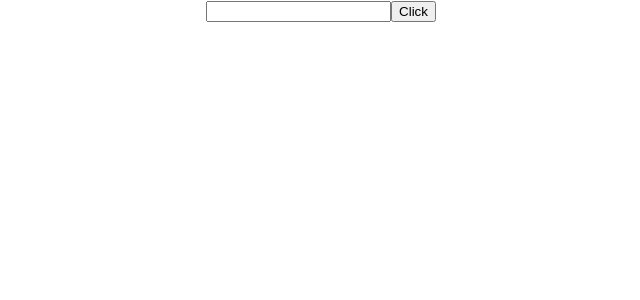
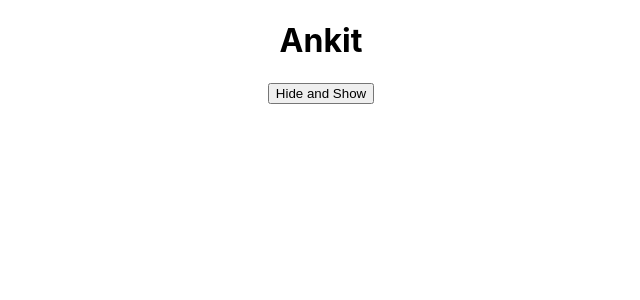
Before and after one commit to codeBurner0/React-JS-Complete, a React (Create React App) app: page / in a window 1280 px wide. Shown: the top 300 px of the page, without its empty margins (319-959 px from the left). Built offline with nearby package versions, Linux system fonts and the light colour scheme.

Commit message:
HideAndShow

```diff
--- a/src/App.js
+++ b/src/App.js
@@ -1,10 +1,11 @@
-import React, { Children } from 'react'
-import CounterClass from './Components/CounterClass'
-import GetInputBoxValue from './Components/GetInputBoxValue'
-function App({children}) {
+import React from 'react'
+// import CounterClass from './Components/CounterClass'
+// import GetInputBoxValue from './Components/GetInputBoxValue'
+import HideAndShow from './Components/HideAndShow'
+function App() {
   return (
     <div>
-      <GetInputBoxValue/>
+      <HideAndShow/>
     </div>
   )
 }
--- /dev/null
+++ b/src/Components/HideAndShow.js
@@ -0,0 +1,73 @@
+// import React, { useState } from 'react'
+
+// function HideAndShow() {
+//     const [bool,setBool]=useState(false);
+//     const [hide,setHide]=useState();
+
+//     function Click1(e){
+//         setHide(e)
+//     }
+//     function Click2(e){
+//         setHide(e)
+//     }
+//   return (
+//     <div>
+//       {hide?<h1></h1>:<h1>Ankit</h1>}
+//       <button onClick={()=>Click1(true)}>Hide</button>
+//       <button onClick={()=>Click2(false)}>Show</button>
+//     </div>
+
+//   )
+// }
+
+// export default HideAndShow
+
+
+
+// import React, { useState } from 'react'
+
+// function HideAndShow() {
+//     const [bool,setBool]=useState(true);
+//     const [hide,setHide]=useState(false);
+
+//     function Click(){
+//         if(bool){
+//             setHide(true)
+//             setBool(!bool)
+//         }else{
+//             setHide(false)
+//             setBool(!bool)
+//         }
+//     }
+//   return (
+//     <div>
+//       {hide?<h1></h1>:<h1>Ankit</h1>}
+//       <button onClick={()=>Click()}>Hide</button>
+//       <button onClick={()=>Click()}>Show</button>
+//     </div>
+
+//   )
+// }
+
+// export default HideAndShow
+
+
+
+
+import React, { useState } from 'react'
+function HideAndShow() {
+    const [hide,setHide]=useState(false);
+
+    function Click(){
+        setHide(!hide)
+    }
+  return (
+    <div>
+      {hide?<h1></h1>:<h1>Ankit</h1>}
+      <button onClick={()=>Click()}>Hide and Show</button>
+    </div>
+
+  )
+}
+
+export default HideAndShow
```
